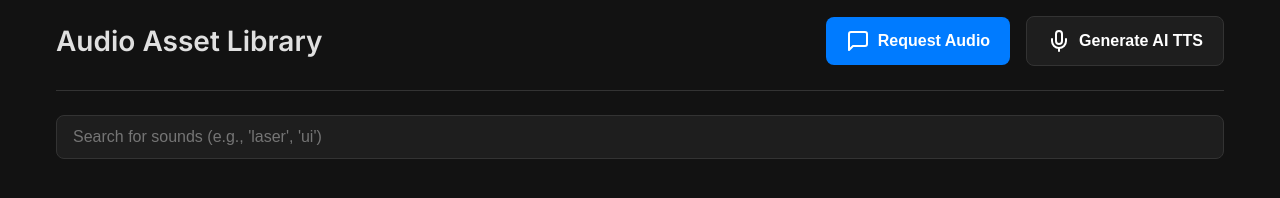
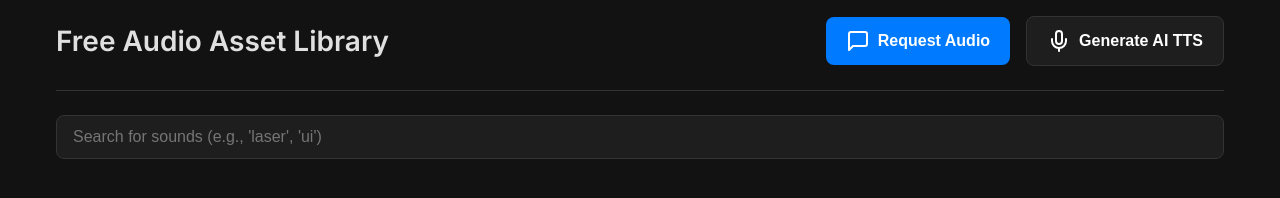
Before and after one commit to websimapi/websim-free-ai-asset-library, a plain HTML site: page index.html in a window 1280 px wide. Drawn offline with nearby package versions, Linux system fonts and the light colour scheme.

Commit message:
v69: Change header to Free Audio Asset Library

```diff
--- a/index.html
+++ b/index.html
@@ -13,7 +13,7 @@
     <div id="app-container">
         <header>
             <div class="header-content">
-                <h1>Audio Asset Library</h1>
+                <h1>Free Audio Asset Library</h1>
             </div>
             <div class="header-actions">
                 <button id="request-audio-btn">
```
